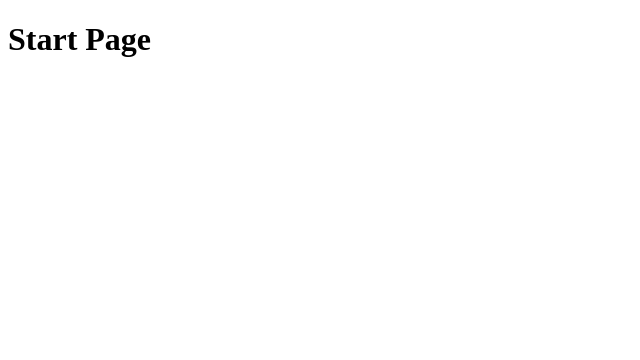
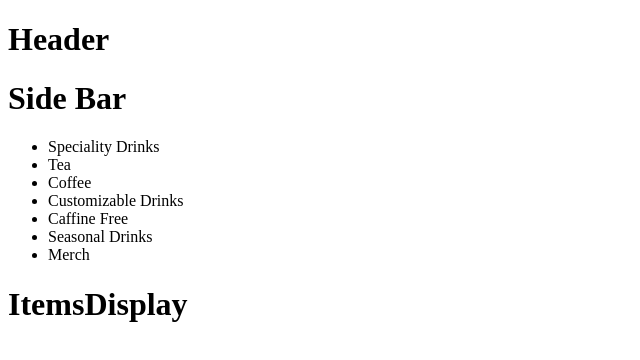
Before and after one commit to s0ysau/booboosboba, a React (Create React App) app: page /order in a window 1280 px wide. Shown: the top 360 px of the page, without its empty margins (0-640 px from the left). Built offline with nearby package versions, Linux system fonts and the light colour scheme.

Commit message:
added routes, react-router-dom, and category in sidebar

```diff
--- a/package.json
+++ b/package.json
@@ -10,12 +10,14 @@
     "mongoose": "^7.3.0",
     "react": "^18.2.0",
     "react-dom": "^18.2.0",
-    "react-router-dom": "^6.13.0",
+    "react-router-dom": "^6.14.0",
     "react-scripts": "5.0.1",
     "web-vitals": "^2.1.4"
   },
   "scripts": {
-    "start": "react-scripts start",
+    "start": "node server.js",
+    "dev": "nodemon server",
+    "react": "react-scripts start",
     "build": "react-scripts build",
     "test": "react-scripts test",
     "eject": "react-scripts eject"
--- a/src/components/SideBar.js
+++ b/src/components/SideBar.js
@@ -3,9 +3,16 @@
 export default function SideBar () {
   return (
     <>
-      <h1>
-        Side Bar
-      </h1>
+      <h1>Side Bar</h1>
+      <ul>
+        <li>Speciality Drinks</li>
+        <li>Tea</li>
+        <li>Coffee</li>
+        <li>Customizable Drinks</li>
+        <li>Caffine Free</li>
+        <li>Seasonal Drinks</li>
+        <li>Merch</li>
+      </ul>
     </>
   )
 }
--- a/src/index.js
+++ b/src/index.js
@@ -3,9 +3,13 @@ import ReactDOM from 'react-dom/client';
 import './style.css';
 import App from './pages/App';
 
+import { BrowserRouter as Router } from 'react-router-dom'
+
 const root = ReactDOM.createRoot(document.getElementById('root'));
 root.render(
   <React.StrictMode>
-    <App />
+    <Router>
+      <App />
+    </Router>
   </React.StrictMode>
 );
--- a/src/pages/App.js
+++ b/src/pages/App.js
@@ -1,10 +1,15 @@
 import './App.css';
+import { Routes, Route } from 'react-router-dom'
 import StartPg from './StartPg';
+import SelectionPg from './SelectionPg';
 
 export default function App() {
   return (
     <>
-      <StartPg />
+      <Routes>
+        <Route path='/' element={<StartPg />}/>
+        <Route path='/order' element={<SelectionPg />}/>
+      </Routes>
     </>
   );
 }
```
Also changed, not shown: 1 other file (tests, documents, lock files or other folders).
